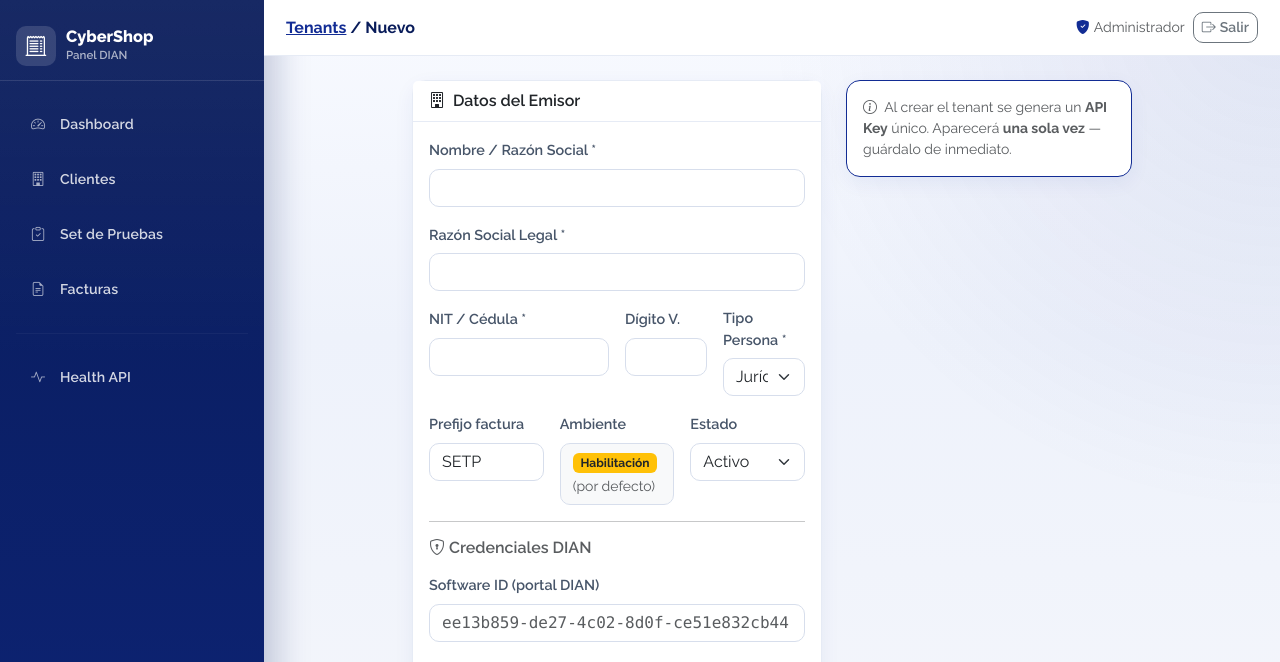
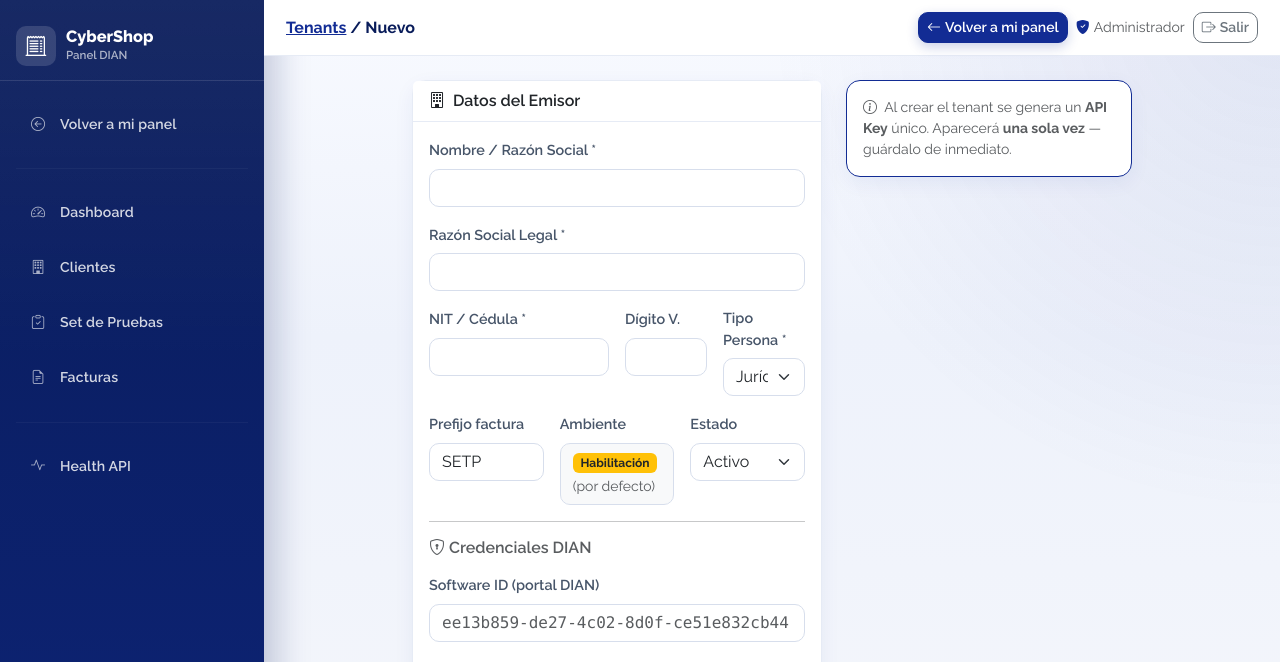
Before and after one commit to AndersonGRC/FacturacionElectronica, a Flask app: page /ui/tenants/nuevo in a window 1280 px wide. Shown: the top 662 px of the page. Run offline with Flask 3, Linux system fonts and the light colour scheme; the visitor is signed in with stand-in values (Sample User, id 1); some libraries are stand-ins or nearby versions.

Commit message:
feat(ui): botón «Volver a mi panel» en el portal tributario
Quien entraba al portal desde CyberShop no tenía cómo regresar a su panel.
El enlace de entrada (auto-login del admin y tenant-auto-login) trae ahora
`volver`; el portal lo guarda en la sesión y muestra «Volver a mi panel» en
la barra lateral y arriba. Solo se acepta https hacia cybershopcol.com (y sus
subdominios) o hacia el sitio registrado del propio cliente
(cybershop_base_url): el botón nunca manda a un sitio ajeno. Sin `volver`, el
admin vuelve a la bandeja de CyberShop (CYBERSHOP_ADMIN_URL) y el cliente a
la de su sitio.

Co-Authored-By: Claude Opus 5.5 <noreply@anthropic.com>

```diff
--- a/app/routes/ui.py
+++ b/app/routes/ui.py
@@ -225,6 +225,38 @@ def _facturas_aceptadas(tenant_id):
     return out
 
 
+# ── «Volver a mi panel» ───────────────────────────────────────────────────────
+# Quien entraba al portal desde CyberShop no tenía cómo regresar a su panel. El
+# enlace de entrada trae `volver` (la bandeja de su panel). Solo se acepta hacia
+# CyberShop o hacia el sitio registrado del propio cliente (cybershop_base_url),
+# para que el botón nunca mande a un sitio ajeno.
+PANEL_CYBERSHOP = os.getenv('CYBERSHOP_ADMIN_URL',
+                            'https://cybershopcol.com/admin/facturacion-dian/bandeja')
+
+
+def _url_volver(url, base_cliente=None):
+    """`url` si es https hacia CyberShop o el sitio del cliente; si no, None."""
+    from urllib.parse import urlparse
+    try:
+        u = urlparse(str(url or '').strip())
+        host_cliente = (urlparse(base_cliente).hostname or '').lower() if base_cliente else ''
+    except ValueError:
+        return None
+    host = (u.hostname or '').lower()
+    if u.scheme != 'https' or not host:
+        return None
+    if host == 'cybershopcol.com' or host.endswith('.cybershopcol.com') or host == host_cliente:
+        return u.geturl()
+    return None
+
+
+def _volver_de_cliente(base_cliente):
+    """La bandeja de facturación del panel del cliente, si su sitio está registrado."""
+    if not base_cliente:
+        return None
+    return _url_volver(str(base_cliente).rstrip('/') + '/admin/facturacion-dian/bandeja', base_cliente)
+
+
 # ── Admin SSO (CyberShop) ─────────────────────────────────────────────────────
 
 @ui_bp.route('/auto-login')
@@ -255,6 +287,7 @@ def auto_login():
     session.clear()
     session['ui_auth'] = True
     session['ui_role'] = 'admin'
+    session['ui_volver'] = _url_volver(request.args.get('volver')) or PANEL_CYBERSHOP
     return redirect(next_)
 
 
@@ -296,7 +329,8 @@ def tenant_auto_login():
 
     with get_db_cursor(dict_cursor=True) as cur:
         cur.execute(
-            "SELECT id, nombre, ambiente, portal_activo, logo_url FROM tenants WHERE id = %s AND activo = TRUE",
+            "SELECT id, nombre, ambiente, portal_activo, logo_url, cybershop_base_url "
+            "FROM tenants WHERE id = %s AND activo = TRUE",
             (tenant_id,)
         )
         t = cur.fetchone()
@@ -311,6 +345,8 @@ def tenant_auto_login():
     session['ui_tenant_nombre']   = t['nombre']
     session['ui_tenant_ambiente'] = t['ambiente']
     session['ui_tenant_logo']     = t.get('logo_url')
+    session['ui_volver']          = (_url_volver(request.args.get('volver'), t.get('cybershop_base_url'))
+                                     or _volver_de_cliente(t.get('cybershop_base_url')))
     return redirect(url_for('ui.tenant_home'))
 
 
@@ -327,6 +363,7 @@ def login():
             session.clear()
             session['ui_auth'] = True
             session['ui_role'] = 'admin'
+            session['ui_volver'] = PANEL_CYBERSHOP
             return redirect(request.args.get('next') or url_for('ui.dashboard'))
         flash('Contraseña incorrecta', 'danger')
     return render_template('ui/login.html')
@@ -358,7 +395,8 @@ def tenant_login():
         with get_db_cursor(dict_cursor=True) as cur:
             cur.execute("""
                 SELECT id, nombre, ambiente, portal_password_hash, portal_activo,
-                       portal_intentos_fallidos, portal_bloqueado_hasta, logo_url
+                       portal_intentos_fallidos, portal_bloqueado_hasta, logo_url,
+                       cybershop_base_url
                 FROM tenants
                 WHERE LOWER(portal_usuario) = %s
             """, (usuario,))
@@ -419,6 +457,7 @@ def tenant_login():
         session['ui_tenant_nombre']   = t['nombre']
         session['ui_tenant_ambiente'] = t['ambiente']
         session['ui_tenant_logo']     = t.get('logo_url')
+        session['ui_volver']          = _volver_de_cliente(t.get('cybershop_base_url'))
         return redirect(url_for('ui.tenant_home'))
 
     return render_template('ui/tenant_portal_login.html')
--- a/app/templates/ui/base.html
+++ b/app/templates/ui/base.html
@@ -28,6 +28,10 @@
     </div>
 
     <nav class="nav flex-column mt-2">
+      {% if session.get('ui_volver') %}
+      <a class="nav-link" href="{{ session.get('ui_volver') }}"><i class="bi bi-arrow-left-circle"></i>Volver a mi panel</a>
+      <hr class="mx-3" style="border-color:rgba(255,255,255,.15)">
+      {% endif %}
       {% if session.get('ui_role') == 'admin' %}
       <a class="nav-link {% if request.endpoint == 'ui.dashboard' %}active{% endif %}" href="{{ url_for('ui.dashboard') }}"><i class="bi bi-speedometer2"></i>Dashboard</a>
       <a class="nav-link {% if 'tenants' in request.endpoint %}active{% endif %}" href="{{ url_for('ui.tenants') }}"><i class="bi bi-building"></i>Clientes</a>
@@ -76,6 +80,9 @@
       </button>
       <span class="crumb">{% block breadcrumb %}{% endblock %}</span>
       <div class="ms-auto d-flex align-items-center gap-2">
+        {% if session.get('ui_volver') %}
+        <a href="{{ session.get('ui_volver') }}" class="btn btn-sm btn-primary"><i class="bi bi-arrow-left me-1"></i>Volver a mi panel</a>
+        {% endif %}
         {% with messages = get_flashed_messages(with_categories=true) %}
           {% for cat, msg in messages %}
             <div class="alert alert-{{ cat }} alert-dismissible py-1 px-3 mb-0 small" role="alert">
```
